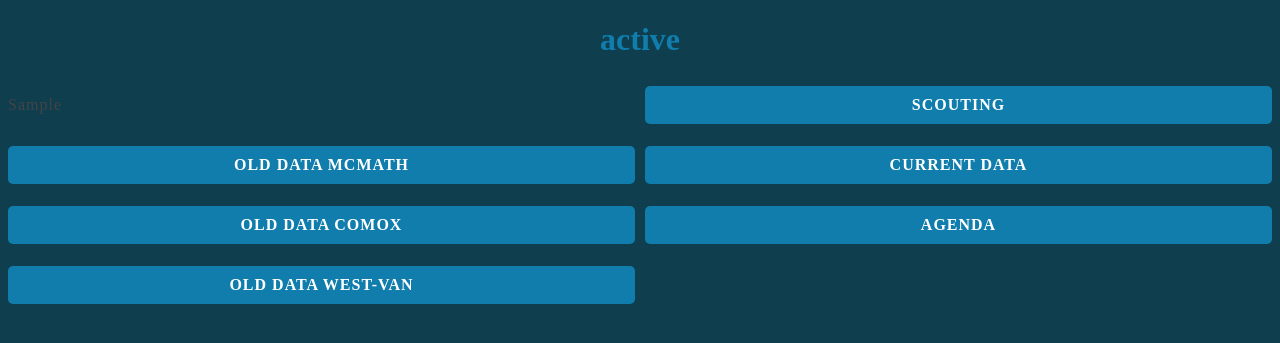
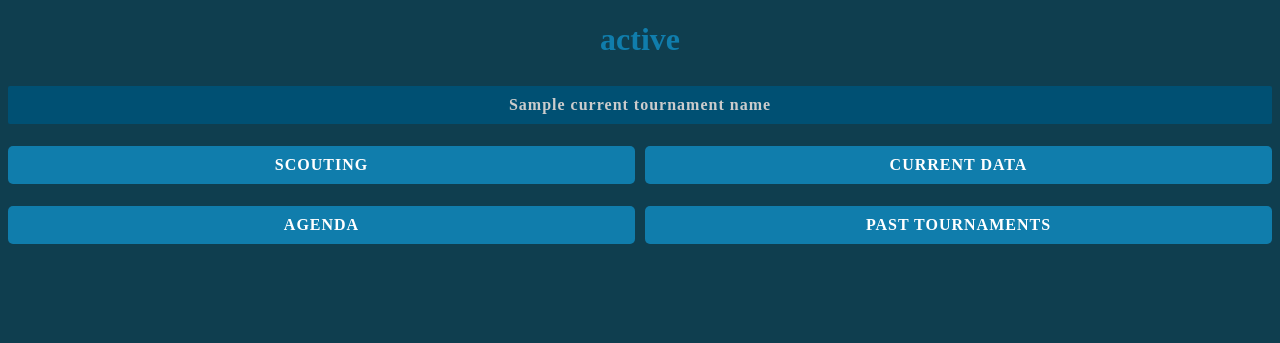
Before and after one commit to Flaero/seahawk-scouter, a Flask app: template templates/index.html in a window 1280 px wide. Shown: the top 343 px of the page. Run offline with Flask 2, Linux system fonts and the light colour scheme; the template is opened without the code that fills it: most values are stand-ins (such as "Sample title", 1, 10 or a date in 2020).

Commit message:
Remove old buttons and add past tournaments button

```diff
--- a/templates/index.html
+++ b/templates/index.html
@@ -9,13 +9,11 @@
 	<header><h1 class="lightblue">{{ status }}</h1></header>
 	<nav>
 		<div class="wrapper">
-			{{ main_bubble }}
+			<a class="box1" href="https://www.robotevents.com/robot-competitions/vex-robotics-competition/RE-VRC-17-{{ current_tournament_id }}.html">{{ current_tournament_name }}</a>
 			<a class="box2" href="scouting">SCOUTING</a>
-			<a class="box2" href="mcmath">OLD DATA MCMATH</a>
 			<a class="box2" href="data/{{ current_tournament_id }}">CURRENT DATA</a>
-			<a class="box2" href="comox">OLD DATA COMOX</a>
 			<a class="box2" href="agenda">AGENDA</a>
-			<a class="box2" href="old_data">OLD DATA WEST-VAN</a>
+			<a class="box2" href="past-tournaments">PAST TOURNAMENTS</a>
 		</div>
 	</nav>
 </body>
```
